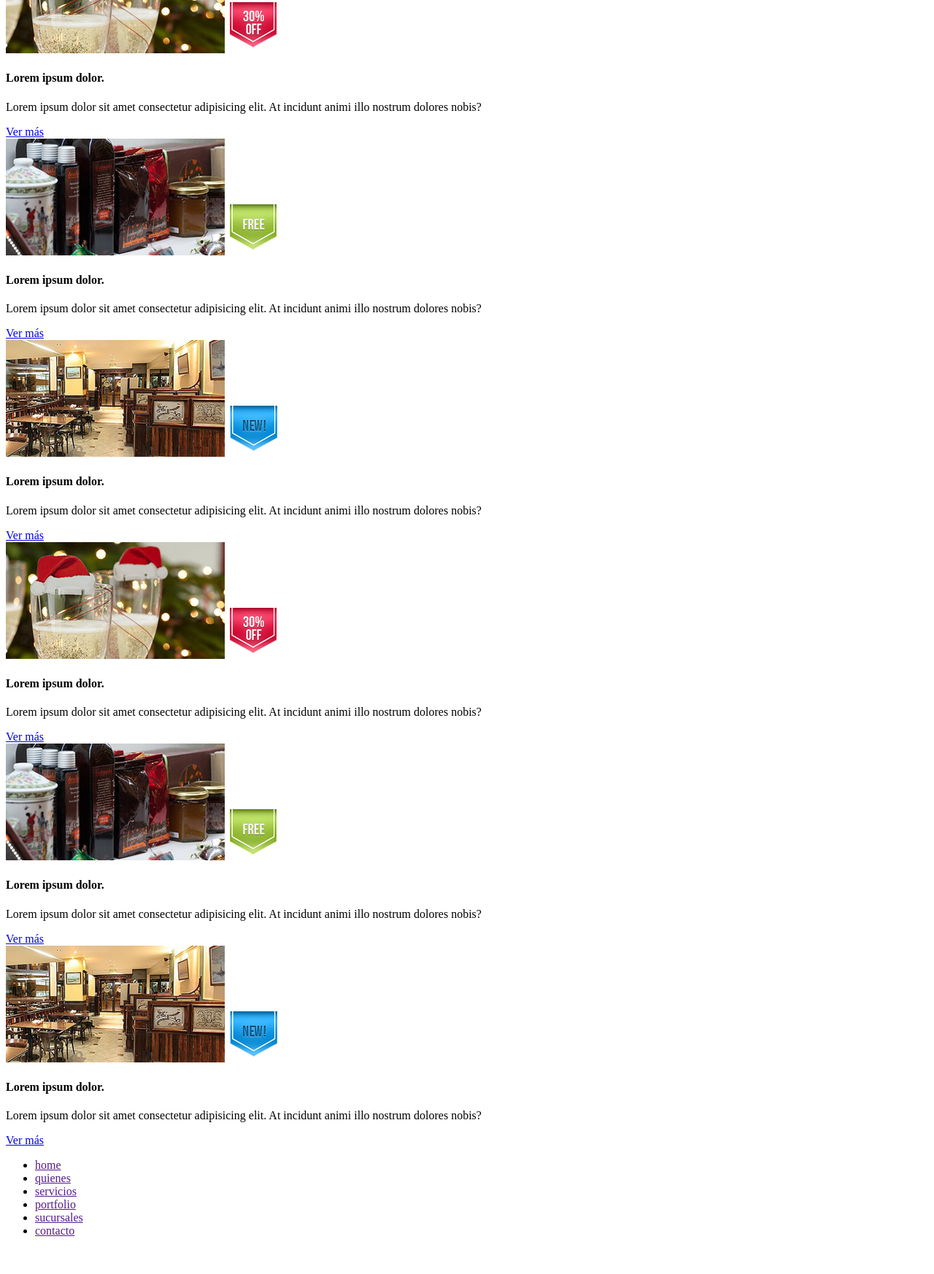
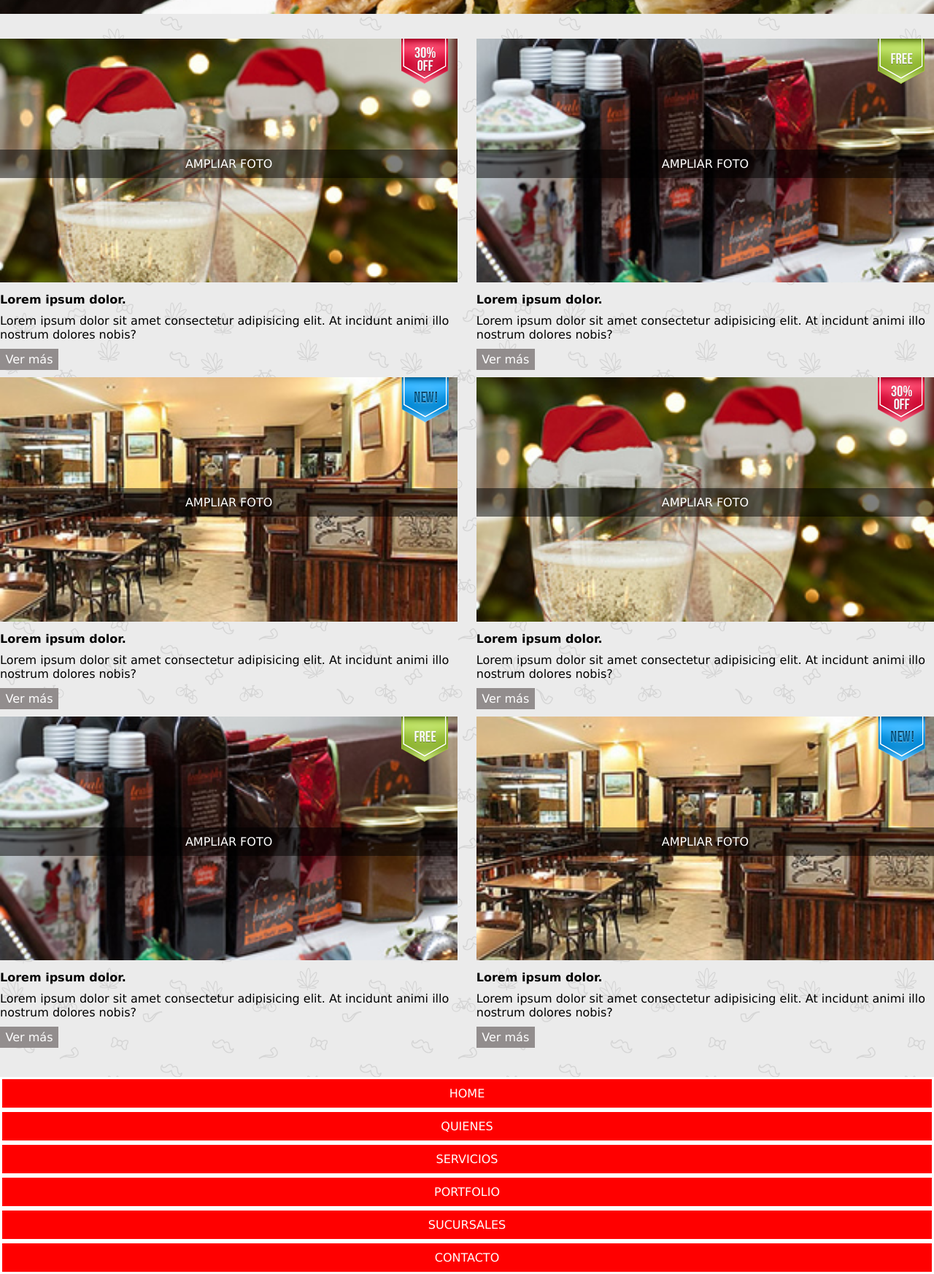
Before and after one commit to DayannaSRAMIREZ/kitchening, a website: page views/index.html in a window 1280 px wide. Shown: the part 685-2431 px from the top of the page at 73% size. Before the commit the page ends 2397 px from the top, so only its background shows below. Drawn offline with Linux system fonts and the light colour scheme.

Commit message:
vista tablet

```diff
--- /dev/null
+++ b/public/css/footer.css
@@ -0,0 +1,8 @@
+.footer__menu  ul li{
+    background-color: red;
+     border: solid white 3px;    width: 100%;
+    padding: 10px 0;
+
+    text-transform: uppercase;
+    text-align: center;
+}
--- a/public/css/general.css
+++ b/public/css/general.css
@@ -0,0 +1,18 @@
+*{
+    margin: 0;
+    padding: 0;
+    box-sizing: border-box;
+}
+body{
+    font-family: Verdana, Geneva, Tahoma, sans-serif;
+}
+a{
+    text-decoration: none;
+    color: white;
+}
+li{
+    list-style: none;
+}
+/* img{
+    width: 100%;
+} */
--- /dev/null
+++ b/public/css/header.css
@@ -0,0 +1,68 @@
+header .logo {
+    background-image: url('/img/logo.jpg');
+    background-position: center;
+    background-size: cover;
+    border-radius: 50%;
+    border: solid 1px var(--colorGrisClaro);
+    height: 180px;
+    margin: 15px auto 30px;
+    width: 180px;
+}
+
+header {
+    width: 100%;
+}
+
+header button {
+    width: 50px;
+    padding: 5px;
+    font-size: 32px;
+    background-color: var(--gris);
+    color: white;
+    border: none;
+    border-radius: 5px;
+    margin: 0px auto 30px;
+    display: block;
+
+
+}
+
+header nav ul li {
+    background-color: var(--gris);
+    width: 100%;
+    padding: 10px 0;
+    border: solid white 2px;
+    text-transform: uppercase;
+    text-align: center;
+
+
+}
+
+
+
+@media (min-width: 460px) {
+    header nav ul {
+        overflow: hidden;
+    }
+
+    header nav ul li {
+        width: 15.5%;
+        font-size: 0.6rem;
+        float: left;
+        margin-right: 1.4%;
+    }
+
+    header nav ul li:last-child {
+        margin-right: 0;
+    }
+
+    header button {
+        display: none;
+    }
+
+}
+@media(min-width:768px){
+    header nav ul li {
+        font-size: 0.9rem;
+    }
+}
--- a/public/css/home.css
+++ b/public/css/home.css
@@ -0,0 +1,72 @@
+body.home{
+    background-image: url('/img/bg-body.png');
+}
+.home .box-banner{
+    display: none;
+}
+.home .box-products{
+    margin: 30px 0;
+}
+
+.home .product{
+    width: 100%;
+}
+.home__product__image{
+    width: 100%;
+}
+.home__product__box-image{
+    position: relative;
+}
+.home__product__dto{
+    position: absolute;
+    top: 0;
+    right: 10px;
+
+}
+.label{
+    background-color: rgba(0,0,0,0.5);
+    text-transform: uppercase;
+    display: inline-block;
+    width: 100%;
+    text-align: center;
+    padding: 10px 0;
+    position: absolute;
+    top: 45%;
+    right: 0;
+}
+.home .product h4{
+    margin: 10px 0;
+}
+.more{
+    display: inline-block;
+    margin: 10px 0;
+    padding: 5px 0;
+    text-align: center;
+    width: 80px;
+    background-color: var(--gris);
+}
+/*tablet*/
+@media (min-width:460px) {
+    /*banner*/
+    .home .box-banner{
+        display: block;
+        margin-top: 30px;
+
+    }
+    .home .box-banner img{
+        width: 100%;
+    }
+    /*productos*/
+    .home .box-products{
+overflow: hidden;
+    }
+
+    .home .product{
+        width: 49%;
+        float: left;
+        margin-right: 2%;
+    }
+    .home .product:nth-child(even){
+        margin-right: 0;
+    }
+}
--- a/public/css/styles.css
+++ b/public/css/styles.css
@@ -1,2 +1,5 @@
 @import './general.css';
 @import './home.css';
+@import './header.css';
+@import './footer.css';
+@import './variables.css'
--- /dev/null
+++ b/public/css/variables.css
@@ -0,0 +1,4 @@
+:root{
+    --colorGrisClaro: rgb(197, 194, 194);
+    --gris: rgb(146, 141, 141);
+}
--- a/views/index.html
+++ b/views/index.html
@@ -2,18 +2,18 @@
 <html lang="es">
 
 <head>
-    <meta charset="UTF-8">
-    <meta http-equiv="X-UA-Compatible" content="IE=edge">
-    <link rel="stylesheet" href="/css/styles.css">
-    <meta name="viewport" content="width=device-width, initial-scale=1.0">
+    <meta charset="UTF-8" />
+    <meta http-equiv="X-UA-Compatible" content="IE=edge" />
+    <link rel="stylesheet" href="/css/styles.css" />
+    <meta name="viewport" content="width=device-width, initial-scale=1.0" />
     <script src="https://kit.fontawesome.com/5c1873ff6c.js" crossorigin="anonymous"></script>
     <title>Kitchening</title>
 </head>
 
 <body class="home">
     <header>
-        <div>
-            <img src="/img/logo.jpg" alt="logo">
+        <div class="logo">
+        </div>
         <button><i class="fas fa-bars"></i></button>
         <nav>
             <ul>
@@ -29,86 +29,97 @@
     <main>
         <section class="box-banner">
             <div>
-                <img src="/img/img-banner.jpg" alt="banner">
+                <img src="/img/img-banner.jpg" alt="banner" />
             </div>
         </section>
         <section class="box-products">
-
             <article class="product">
-                <div>
-                    <img src="/img/img-pdto-1.jpg" alt="imagen-producto">
-                    <img src="/img/img-descuento.png" alt="sticker-descuento">
-                    <a href="" class="label"></a>
+                <div class="home__product__box-image">
+                    <img class="home__product__image" src="/img/img-pdto-1.jpg" alt="imagen-producto" />
+                    <img class="home__product__dto" src="/img/img-descuento.png" alt="sticker-descuento" />
+                    <a href="" class="label">Ampliar foto</a>
                 </div>
 
                 <h4>Lorem ipsum dolor.</h4>
-                <p>Lorem ipsum dolor sit amet consectetur adipisicing elit. At incidunt animi illo nostrum dolores
-                    nobis?</p>
-                <a href="#">Ver más</a>
+                <p>
+                    Lorem ipsum dolor sit amet consectetur adipisicing elit. At incidunt
+                    animi illo nostrum dolores nobis?
+                </p>
+                <a href="#" class="more">Ver más</a>
             </article>
             <article class="product">
-                <div>
-                    <img src="/img/img-pdto-2.jpg" alt="imagen-producto">
-                    <img src="/img/img-gratis.png" alt="sticker-gratis">
-                    <a href="" class="label"></a>
+                <div class="home__product__box-image">
+                    <img class="home__product__image" src="/img/img-pdto-2.jpg" alt="imagen-producto" />
+                    <img class="home__product__dto" src="/img/img-gratis.png" alt="sticker-gratis" />
+                    <a href="" class="label">Ampliar foto</a>
                 </div>
 
                 <h4>Lorem ipsum dolor.</h4>
-                <p>Lorem ipsum dolor sit amet consectetur adipisicing elit. At incidunt animi illo nostrum dolores
-                    nobis?</p>
-                <a href="#">Ver más</a>
+                <p>
+                    Lorem ipsum dolor sit amet consectetur adipisicing elit. At incidunt
+                    animi illo nostrum dolores nobis?
+                </p>
+                <a href="#" class="more">Ver más</a>
             </article>
             <article class="product">
-                <div>
-                    <img src="/img/img-pdto-3.jpg" alt="imagen-producto">
-                    <img src="/img/img-nuevo.png" alt="sticker-nuevo">
-                    <a href="" class="label"></a>
+                <div class="home__product__box-image">
+                    <img class="home__product__image" src="/img/img-pdto-3.jpg" alt="imagen-producto" />
+                    <img class="home__product__dto" src="/img/img-nuevo.png" alt="sticker-nuevo" />
+                    <a href="" class="label">Ampliar foto</a>
                 </div>
 
                 <h4>Lorem ipsum dolor.</h4>
-                <p>Lorem ipsum dolor sit amet consectetur adipisicing elit. At incidunt animi illo nostrum dolores
-                    nobis?</p>
-                <a href="#">Ver más</a>
+                <p>
+                    Lorem ipsum dolor sit amet consectetur adipisicing elit. At incidunt
+                    animi illo nostrum dolores nobis?
+                </p>
+                <a href="#" class="more">Ver más</a>
             </article>
             <article class="product">
-                <div>
-                    <img src="/img/img-pdto-1.jpg" alt="imagen-producto">
-                    <img src="/img/img-descuento.png" alt="sticker-descuento">
-                    <a href="" class="label"></a>
+                <div class="home__product__box-image">
+                    <img class="home__product__image" src="/img/img-pdto-1.jpg" alt="imagen-producto" />
+                    <img class="home__product__dto" src="/img/img-descuento.png" alt="sticker-descuento" />
+                    <a href="" class="label">Ampliar foto</a>
                 </div>
 
                 <h4>Lorem ipsum dolor.</h4>
-                <p>Lorem ipsum dolor sit amet consectetur adipisicing elit. At incidunt animi illo nostrum dolores
-                    nobis?</p>
-                <a href="#">Ver más</a>
+                <p>
+                    Lorem ipsum dolor sit amet consectetur adipisicing elit. At incidunt
+                    animi illo nostrum dolores nobis?
+                </p>
+                <a href="#" class="more">Ver más</a>
             </article>
             <article class="product">
-                <div>
-                    <img src="/img/img-pdto-2.jpg" alt="imagen-producto">
-                    <img src="/img/img-gratis.png" alt="sticker-gratis">
-                    <a href="" class="label"></a>
+                <div class="home__product__box-image">
+                    <img class="home__product__image" src="/img/img-pdto-2.jpg" alt="imagen-producto" />
+                    <img  class="home__product__dto" src="/img/img-gratis.png" alt="sticker-gratis" />
+                    <a href="" class="label">Ampliar foto</a>
                 </div>
 
                 <h4>Lorem ipsum dolor.</h4>
-                <p>Lorem ipsum dolor sit amet consectetur adipisicing elit. At incidunt animi illo nostrum dolores
-                    nobis?</p>
-                <a href="#">Ver más</a>
+                <p>
+                    Lorem ipsum dolor sit amet consectetur adipisicing elit. At incidunt
+                    animi illo nostrum dolores nobis?
+                </p>
+                <a href="#" class="more">Ver más</a>
             </article>
             <article class="product">
-                <div>
-                    <img src="/img/img-pdto-3.jpg" alt="imagen-producto">
-                    <img src="/img/img-nuevo.png" alt="sticker-nuevo">
-                    <a href="" class="label"></a>
+                <div class="home__product__box-image" >
+                    <img class="home__product__image" src="/img/img-pdto-3.jpg" alt="imagen-producto" />
+                    <img class="home__product__dto" src="/img/img-nuevo.png" alt="sticker-nuevo" />
+                    <a href="" class="label">ampliar foto</a>
                 </div>
 
                 <h4>Lorem ipsum dolor.</h4>
-                <p>Lorem ipsum dolor sit amet consectetur adipisicing elit. At incidunt animi illo nostrum dolores
-                    nobis?</p>
-                <a href="#">Ver más</a>
+                <p>
+                    Lorem ipsum dolor sit amet consectetur adipisicing elit. At incidunt
+                    animi illo nostrum dolores nobis?
+                </p>
+                <a href="#" class="more">Ver más</a>
             </article>
         </section>
     </main>
-    <footer>
+    <footer class="footer__menu">
         <nav>
             <ul>
                 <li><a href="">home</a></li>
@@ -120,7 +131,6 @@
             </ul>
         </nav>
     </footer>
-
 </body>
 
 </html>
```
Lines whose indentation alone changed are shown as unchanged.
